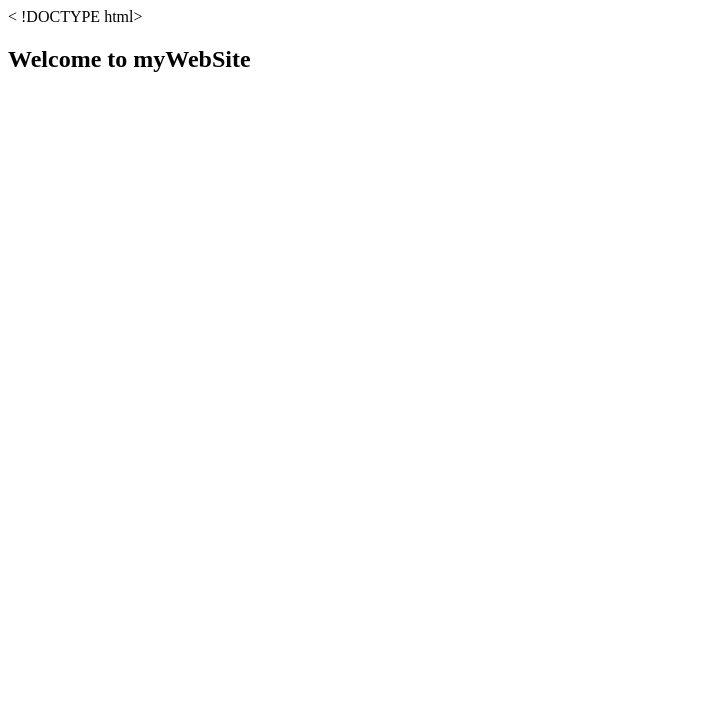
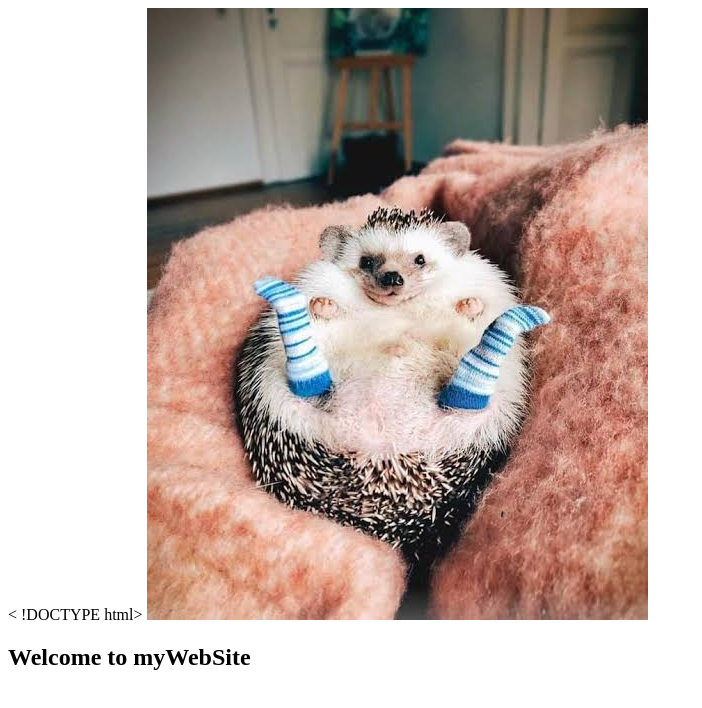
Before and after one commit to Pearbooh/tesrGit, a plain HTML site: page index.html in a window 1280 px wide. Shown: the whole page, without its empty margins (0-702 px from the left). Drawn offline with Linux system fonts and the light colour scheme.

Commit message:
Added an image to website

```diff
--- a/index.html
+++ b/index.html
@@ -4,5 +4,6 @@
     <title>Test for GITHUB MINI COURSE</title>
 </head>
 <body>
+    <img src="MR.FUFFY.jpeg"/>
     <h2>Welcome to myWebSite</h2>
 </body>
```
